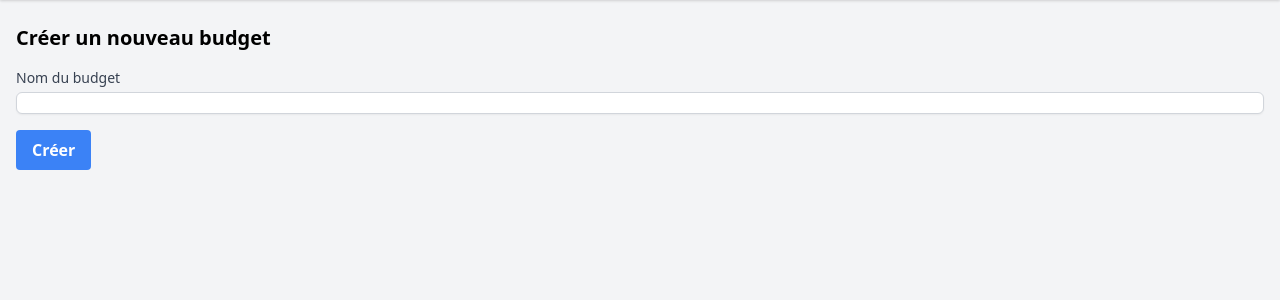
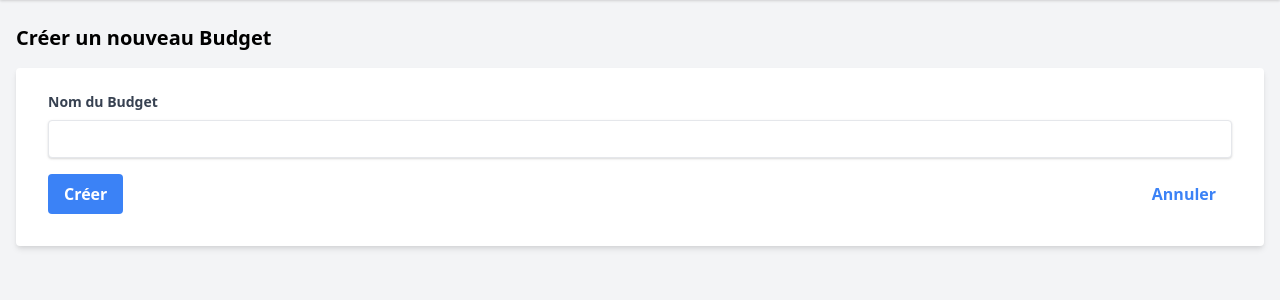
Before and after one commit to BaptisteRabouin/Budgetapp, a Flask app: page /create_budget in a window 1280 px wide. Shown: the part 72-372 px from the top of the page. Run offline with Flask 3, Linux system fonts and the light colour scheme; the visitor is signed in with stand-in values (Sample User, id 1).

Commit message:
push automatised

```diff
--- a/app/templates/create_budget.html
+++ b/app/templates/create_budget.html
@@ -1,15 +1,25 @@
 {% extends "base.html" %}
 
-{% block title %}Créer un budget{% endblock %}
+{% block title %}Créer un nouveau Budget{% endblock %}
 
 {% block content %}
-<h1 class="text-xl font-bold mb-4">Créer un nouveau budget</h1>
-<form method="POST">
+<h1 class="text-xl font-bold mb-4">Créer un nouveau Budget</h1>
+<form method="POST" class="bg-white shadow-md rounded px-8 pt-6 pb-8 mb-4">
     {{ form.hidden_tag() }}
     <div class="mb-4">
-        <label for="name" class="block text-sm font-medium text-gray-700">Nom du budget</label>
-        {{ form.name(class="mt-1 block w-full border border-gray-300 rounded-md shadow-sm focus:ring-blue-500 focus:border-blue-500 sm:text-sm") }}
+        <label class="block text-gray-700 text-sm font-bold mb-2" for="name">Nom du Budget</label>
+        {{ form.name(class="shadow appearance-none border rounded w-full py-2 px-3 text-gray-700 leading-tight focus:outline-none focus:shadow-outline") }}
+        {% if form.name.errors %}
+        <p class="text-red-500 text-xs italic mt-2">{{ form.name.errors[0] }}</p>
+        {% endif %}
     </div>
-    <button type="submit" class="bg-blue-500 hover:bg-blue-700 text-white font-bold py-2 px-4 rounded">Créer</button>
+    <div class="flex items-center justify-between">
+        <button class="bg-blue-500 hover:bg-blue-700 text-white font-bold py-2 px-4 rounded focus:outline-none focus:shadow-outline" type="submit">
+            Créer
+        </button>
+        <a href="{{ url_for('budgets') }}" class="text-blue-500 hover:text-blue-700 font-bold py-2 px-4 rounded focus:outline-none focus:shadow-outline">
+            Annuler
+        </a>
+    </div>
 </form>
 {% endblock %}
```
